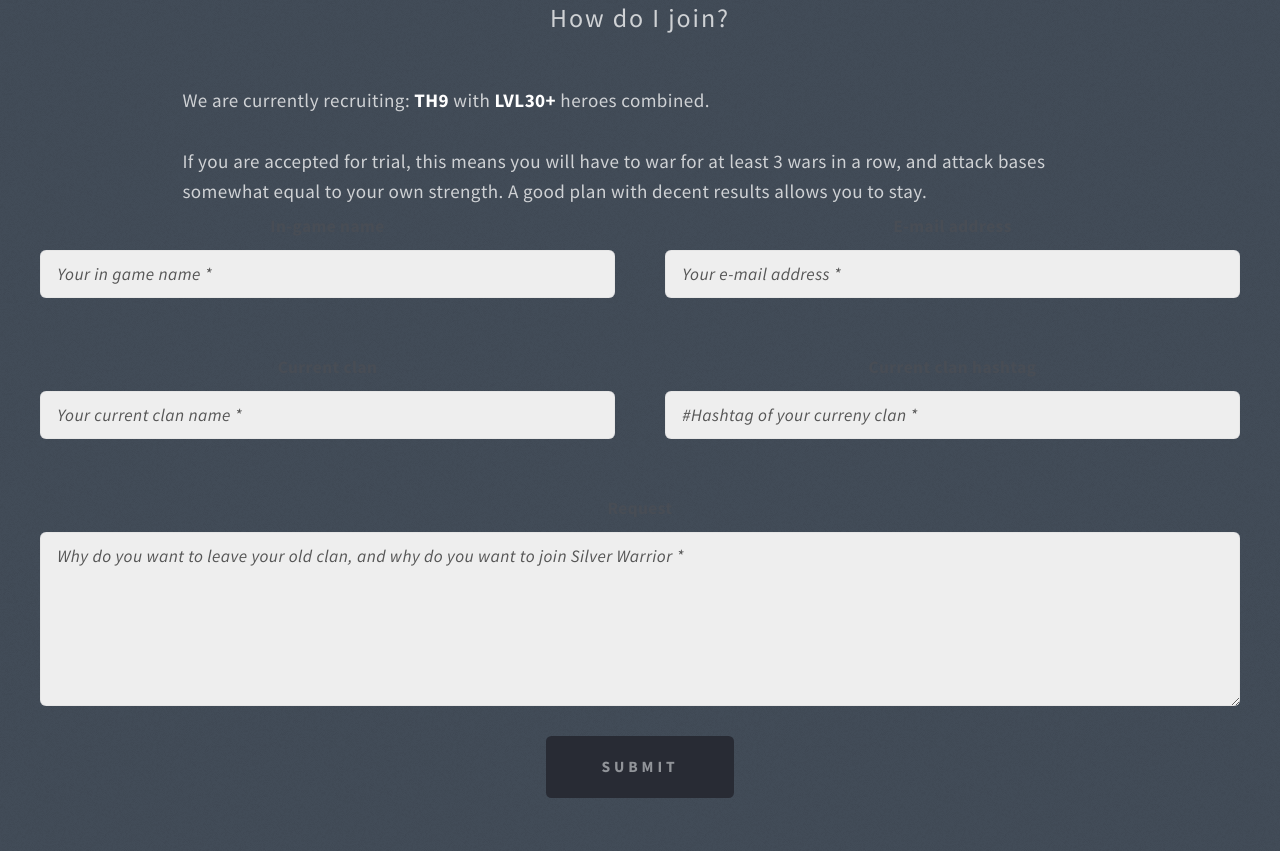
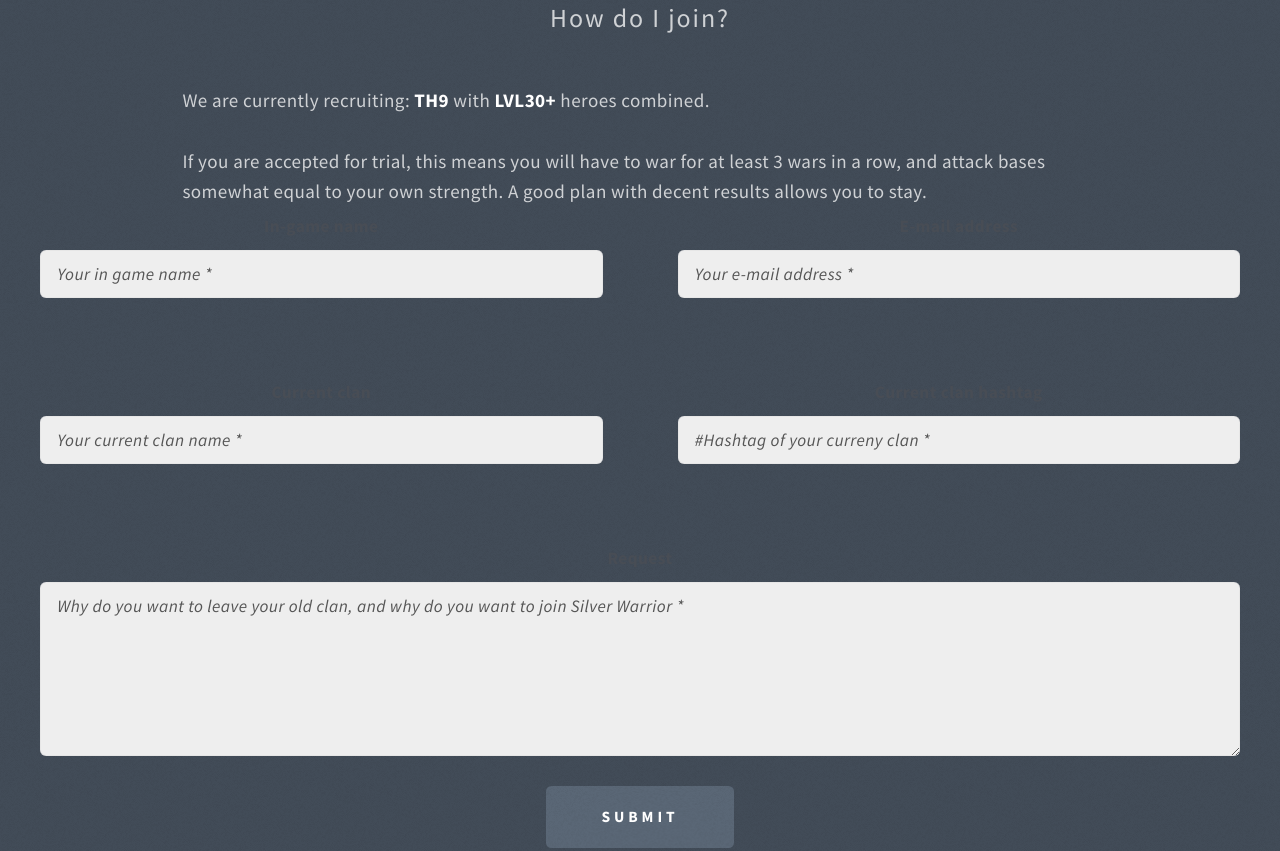
Before and after one commit to solatis/silverwarrior, a plain HTML site: page index.html in a window 1280 px wide. Shown: the part 3471-4322 px from the top of the page. Drawn offline with Linux system fonts and the light colour scheme.

Commit message:
Fixes small style issues

```diff
--- a/index.html
+++ b/index.html
@@ -185,7 +185,7 @@
 
           <form method="post" action="https://getsimpleform.com/messages?form_api_token=0b9ce40981cd36c4e7f5242d5b7ae029" id="contactform">
             <input type='hidden' name='redirect_to' value='http://www.silverwarrior.org/join_thanks.html' />
-            <div class="row 100%">
+            <div class="row 150%">
               <div class="6u 12u(mobile)">
 	        <label>In-game name</label>
 	        <input type="text" name="name" class="smoothborder" placeholder="Your in game name *"/>
@@ -210,7 +210,7 @@
             </div>
             <div>&nbsp;</div>
             <div class="style1">
-	      <input type="submit" id="submit" value="Submit">
+	      <input type="submit" class="style3" value="Submit">
             </div>
           </form>
         </section>
```
